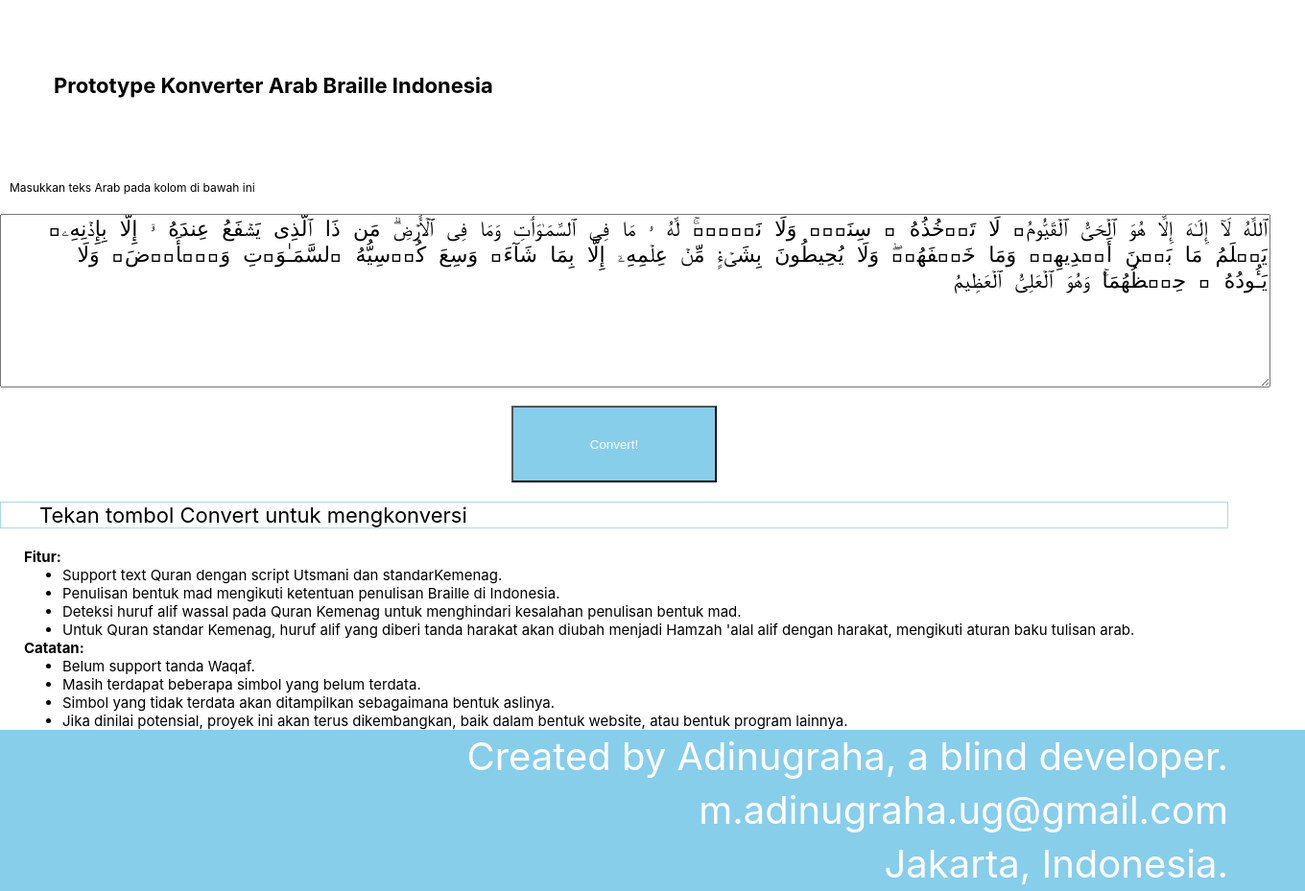
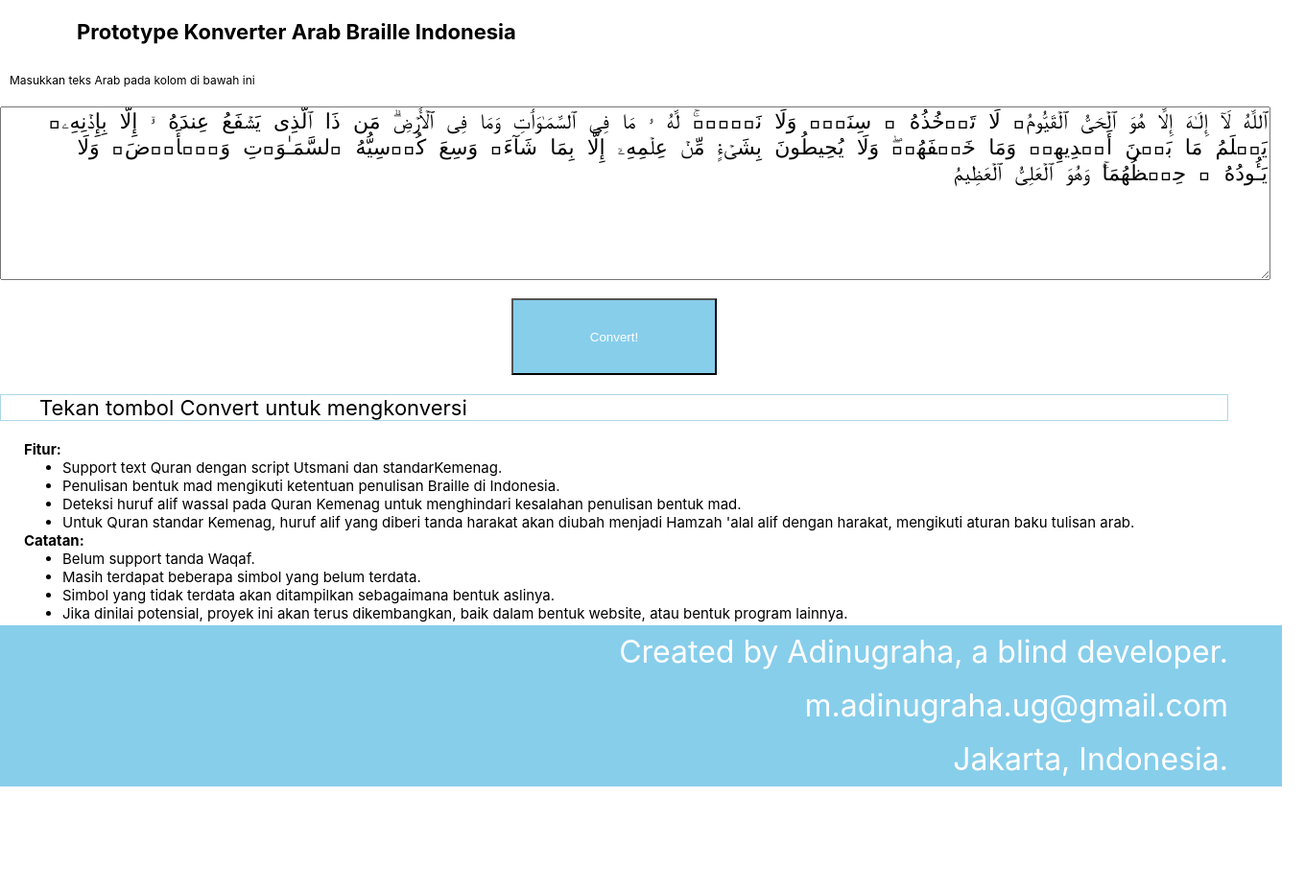
Before and after one commit to adinugraha2611/arabbrailleconverter, a plain HTML site: page index.html in a window 1280 px wide. Shown: the whole page at 96% size, 1360 px wide, since content can reach past the window. After the commit the page ends 820 px from the top, so only its background shows below. Drawn offline with Linux system fonts and the light colour scheme.

Commit message:
fix web layout

```diff
--- a/style.css
+++ b/style.css
@@ -13,7 +13,7 @@ html, body {
 header h1 {
   font-size: 22px;
   margin: 20px auto;
-  padding: 7vmin;
+  padding-left: 10vmin;
 }
 main {
   padding-bottom: 21vmin;
@@ -59,10 +59,10 @@ footer {
   line-height: 7vmin;
   position: absolute;
   bottom: 0px;
-  padding-right: 10vmin;
+  padding-right: 7vmin;
   width: 100vw;
   background-color: skyblue;
   color: white;
-  font-size: 5vmin;
+  font-size: 4vmin;
   text-align: right;
 }
```
